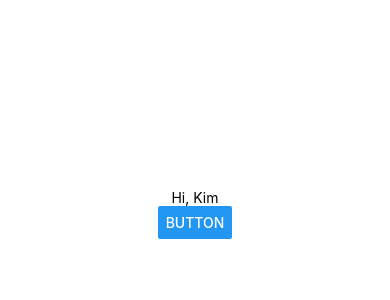
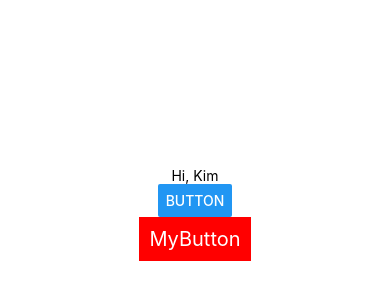
Before and after one commit to corn1200/my-first-expo, a React Native app: screen / in a window 390 px wide. Shown: the part 208-508 px from the top of the page. Built offline with nearby package versions, Linux system fonts and the light colour scheme.

Commit message:
사용자 정의 컴포넌트 불러오기

```diff
--- a/src/App.js
+++ b/src/App.js
@@ -1,6 +1,7 @@
 // 필요한 모듈({..., ...}) 불러오기(import)
 import { StatusBar } from 'expo-status-bar';
 import { StyleSheet, Text, View, Button } from 'react-native';
+import MyButton from './MyButton';
 
 // 화면에 띄워줄 컴포넌트 return()
 export default function App() {
@@ -10,6 +11,7 @@ export default function App() {
             <Text>Hi, Kim</Text>
             <StatusBar style="auto" />
             <Button title='Button' onPress={() => alert('Click!!')}></Button>
+            <MyButton />
         </View>
     );
 }
```
Lines whose indentation alone changed are shown as unchanged.
